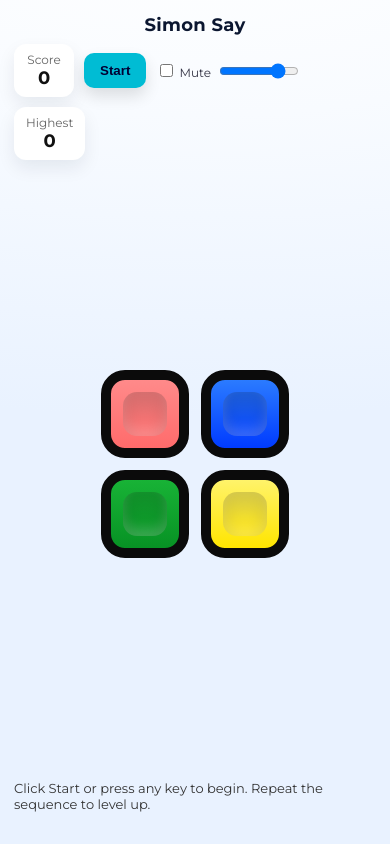
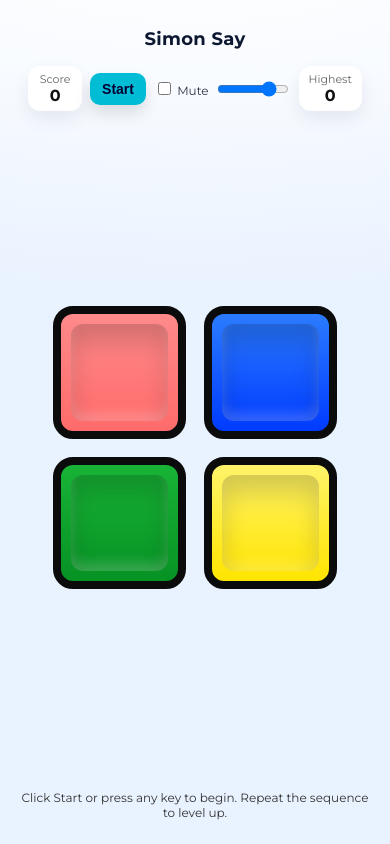
Before and after one commit to raj-banka/Simon-Game, a plain HTML site: page index.html in a window 390 px wide. Drawn offline with Linux system fonts and the light colour scheme.

Commit message:
fix: styling

```diff
--- a/simon.css
+++ b/simon.css
@@ -6,21 +6,30 @@
   --panel: #ffffff;
   --accent: #00bcd4;
   --ink: #0b1630;
-    /* Scale pads by the smaller viewport side so grid stays proportional */
-    --pad-size: clamp(88px, 22vmin, 220px);
+  /* Pads scale by smaller viewport side for good mobile fit */
+  --pad-size: clamp(110px, 22vmin, 220px);
 }
 
 *{box-sizing:border-box}
-.app{width:100%;min-height:100dvh;display:flex;flex-direction:column;justify-content:flex-start;gap:8px;background:transparent;backdrop-filter:none;-webkit-backdrop-filter:none;border-radius:0;box-shadow:none;padding:20px 16px;margin:0}
 
+/* Page background (no image), soft layered gradient */
 body{
   margin:0;
   font-family: 'Montserrat', system-ui, -apple-system, 'Segoe UI', Roboto, 'Helvetica Neue', Arial;
-        /* Clean gradient background (no image) */
-        background: radial-gradient(1200px 500px at 50% -10%, #ffffff 0%, var(--bg2) 40%, var(--bg) 100%);
+  background: radial-gradient(900px 380px at 50% -10%, #ffffff 0%, var(--bg2) 45%, var(--bg) 100%);
   color:#111;
 }
 
+/* App fills viewport and stacks header/main/footer */
+.app{
+  width:100%;
+  min-height:100dvh;
+  display:flex;
+  flex-direction:column;
+  padding:20px 16px;
+}
+
+/* Header: title centered, controls row under it */
 .top{
   width:100%;
   display:grid;
@@ -28,25 +37,33 @@ body{
   grid-template-rows: auto auto;
   row-gap:8px;
   align-items:center;
+  margin-top:14px; /* slight space from top */
 }
 .top h1{margin:0;font-size:28px;letter-spacing:0.3px;color:var(--ink);text-align:center}
-.controls{display:flex;gap:10px;align-items:center;justify-self:center;flex-wrap:wrap}
+.controls{display:flex;gap:10px;align-items:center;justify-self:center;flex-wrap:wrap;margin-top:8px}
 .controls > *{flex:0 0 auto}
+
+/* Chips */
 .score,.highscore{background:var(--panel);padding:8px 12px;border-radius:12px;box-shadow:0 8px 18px rgba(15,30,50,0.08);text-align:center;min-width:60px}
 .score .label,.highscore .label{font-size:12px;color:#666}
 #level,#highS{font-weight:700;font-size:18px}
 
-#start{background:var(--accent);color:#003; border:none;padding:10px 16px;border-radius:10px;cursor:pointer;font-weight:700;box-shadow:0 8px 16px rgba(0,0,0,0.12)}
+/* Buttons & sound controls */
+#start{background:var(--accent);color:#003;border:none;padding:10px 16px;border-radius:10px;cursor:pointer;font-weight:700;box-shadow:0 8px 16px rgba(0,0,0,0.12)}
 #start:active{transform:translateY(1px)}
-
 .sound{display:flex;align-items:center;gap:6px}
 .sound input[type="range"]{width:80px}
 .sound input[type="range"]::-webkit-slider-thumb{background:var(--accent)}
 .sound input[type="range"]::-moz-range-thumb{background:var(--accent)}
 .mute{font-size:12px;color:#334}
 
-.board{display:grid;grid-template-columns: repeat(2, var(--pad-size));grid-gap:22px;align-items:center;justify-items:center;justify-content:center;margin:24px auto 28px auto}
+/* Main area centers the board vertically/horizontally to avoid empty space */
 .app main{flex:1;display:flex;align-items:center;justify-content:center}
+
+/* Board grid */
+.board{display:grid;grid-template-columns: repeat(2, var(--pad-size));grid-gap:22px;align-items:center;justify-items:center;justify-content:center;margin:18px auto}
+
+/* Pads */
 .pad{width:var(--pad-size);height:var(--pad-size);border-radius:24px;border:10px solid #0b0b0b;cursor:pointer;outline:none;transition:filter .12s, transform .12s, box-shadow .08s;position:relative;overflow:hidden}
 .pad:focus{box-shadow:0 0 0 6px rgba(0,188,212,0.12)}
 .pad:active{transform:scale(.98)}
@@ -57,31 +74,43 @@ body{
 .yellow{background: linear-gradient(180deg,#fff36a 0%,#ffe500 100%)}
 .pad::before{content:'';position:absolute;inset:12px;border-radius:14px;box-shadow:0 16px 26px rgba(0,0,0,0.18) inset, 0 -8px 12px rgba(255,255,255,0.2) inset;pointer-events:none}
 
+/* Blink states used by JS */
 .pad.auto-play{filter:brightness(1.5) saturate(1.25); box-shadow:0 22px 48px rgba(0,0,0,0.28); transform:scale(1.06); border-color: rgba(255,255,255,0.85); transition:transform .08s, box-shadow .08s, filter .08s}
 .pad.auto-play::after{content:'';position:absolute;inset:0;border-radius:22%;box-shadow:0 0 40px rgba(255,255,255,0.28) inset;pointer-events:none;opacity:1}
-
 .pad.user-play{transform:scale(0.98); filter:brightness(0.95) saturate(1.05); box-shadow:0 10px 18px rgba(0,0,0,0.18) inset; transition:transform .06s, filter .06s}
 
-.hint{color:#333;margin:8px 0 18px 0;font-size:13px}
+/* Footer hint */
+.hint{color:#333;margin:6px auto 12px auto;font-size:13px;text-align:center}
 
+/* Tablet */
 @media (max-width:700px){
   .app{padding:14px}
   .top h1{font-size:20px}
   .controls{justify-self:center}
-    .board{grid-gap:12px}
+  .board{grid-gap:16px;margin:16px auto}
 }
 
-/* Very small screens: stack header and center controls */
-@media (max-width:420px){
-    .controls{justify-self:center}
+/* Phones */
+@media (max-width:480px){
+  :root{ --pad-size: clamp(120px, 34vmin, 184px); }
   .top h1{font-size:18px}
+  .controls{gap:8px}
+  .score,.highscore{min-width:54px;padding:6px 10px}
+  .score .label,.highscore .label{font-size:11px}
+  #level,#highS{font-size:16px}
+  #start{padding:8px 12px;font-size:14px}
+  .sound input[type="range"]{width:72px}
+  .board{grid-gap:18px;margin:14px auto}
+  .pad{border-width:8px;border-radius:20px}
+  .pad::before{inset:10px;border-radius:12px}
+  .hint{font-size:12px;margin:6px auto 10px auto}
 }
 
-@media (max-width:380px){
-    .app{padding:12px}
-    #start{padding:8px 12px}
-    .score,.highscore{padding:6px 10px}
+/* Very small phones or limited height */
+@media (max-width:380px), (max-height:700px) and (max-width:480px){
+  :root{ --pad-size: clamp(108px, 30vmin, 160px); }
 }
 
+/* Game-over background flash */
 .flash-error{animation:flash-red .35s}
 @keyframes flash-red{0%{background:var(--bg)}50%{background:#ffd8d8}100%{background:var(--bg)}}
```
Lines whose indentation alone changed are shown as unchanged.
